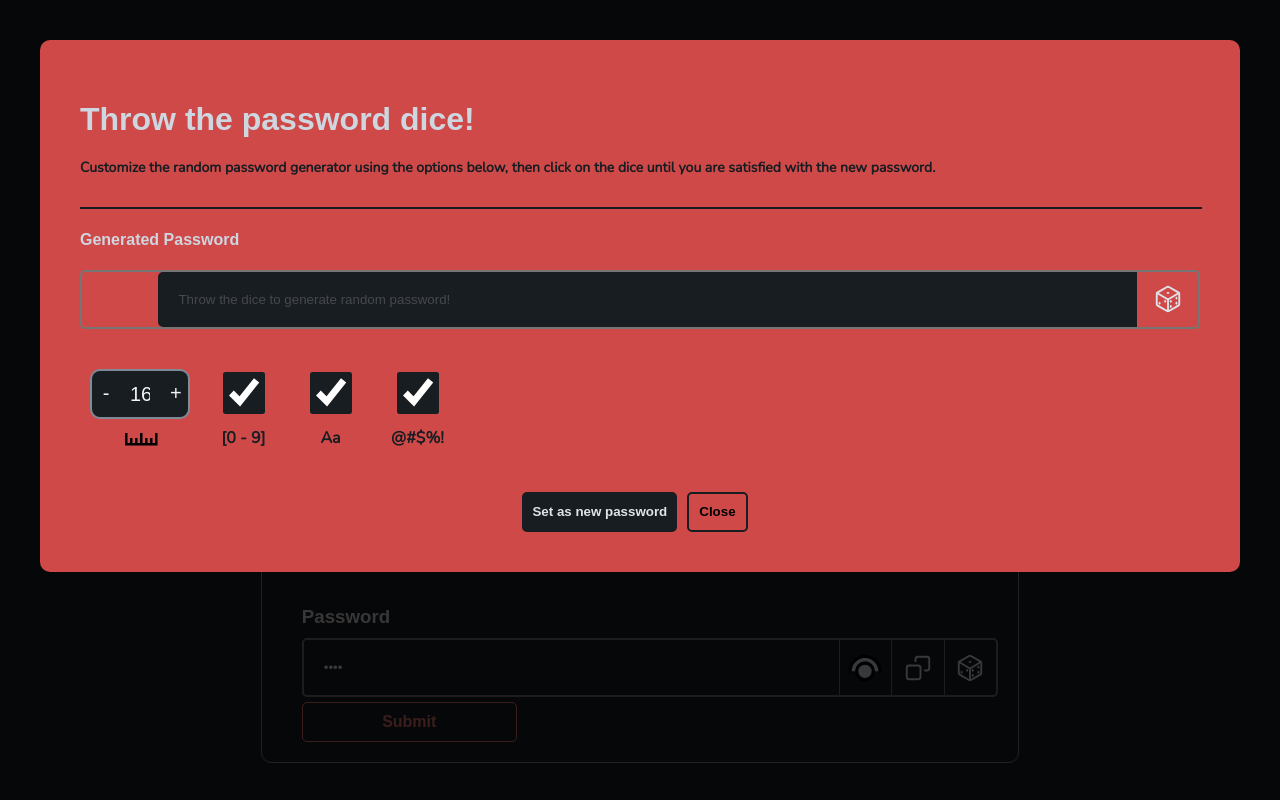
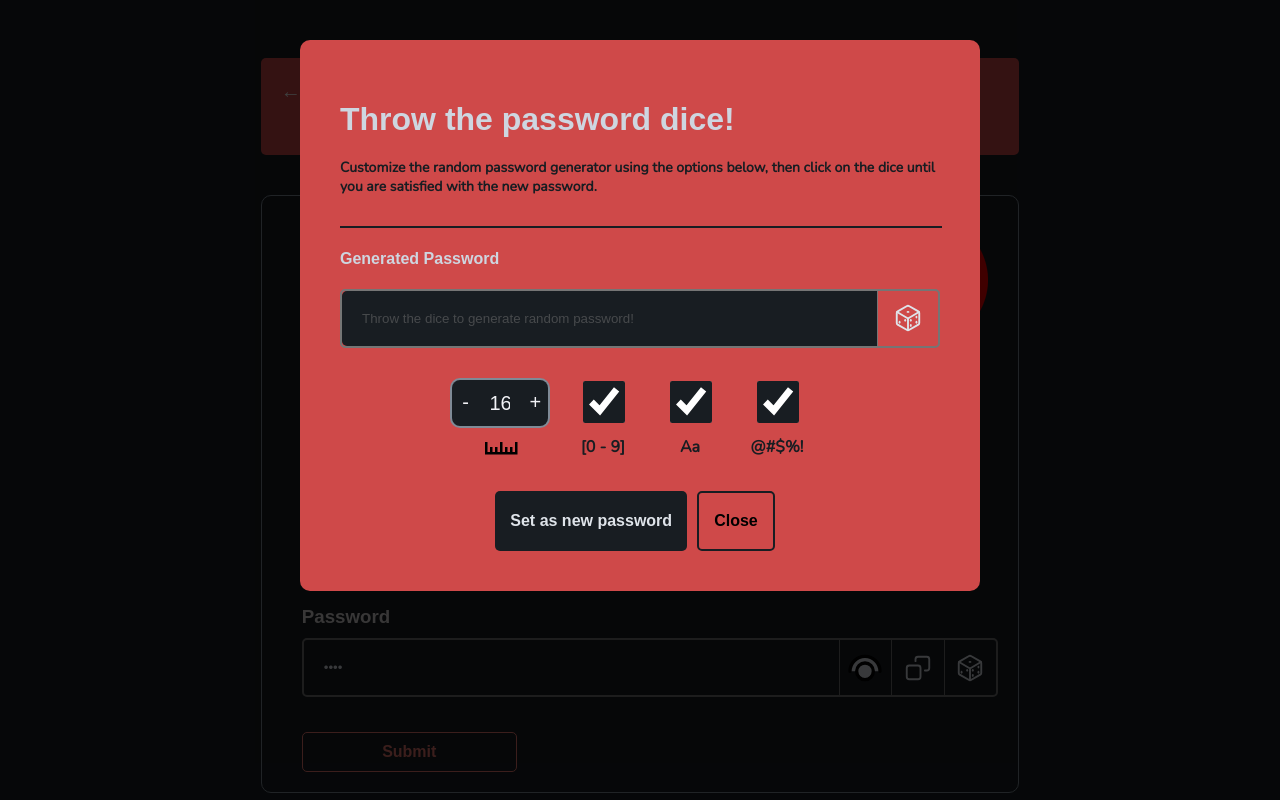
Before and after one commit to carlosperales95/django-password-management-app, a Django app: page /credential-create/ in a window 1280 px wide, after a click that opens the changed part. Run offline with Django 3.2, Linux system fonts and the light colour scheme; the visitor is signed in with stand-in values (Sample User, id 1).

Commit message:
fixed more styles

```diff
--- a/base/templates/base/credential_form.html
+++ b/base/templates/base/credential_form.html
@@ -48,7 +48,7 @@
             <p><b>Last updated:</b> {{form.last_updated.value}}</p>
         {% endif %}
 
-        <input class="button" type="submit" value="Submit">
+        <input class="button submit-form" type="submit" value="Submit">
     </form>
 
     <div id="modal" class="pg-modal">
@@ -59,7 +59,7 @@
             </p>
             <span class="pg-separator"></span>
             <h4>Generated Password</h4>
-            <div class="password-wrapper">
+            <div class="password-wrapper gen-wrapper">
                 <!-- {% load static %} -->
                 <input type="text" id="gen_password" name="gen_password" placeholder="Throw the dice to generate random password!">
                 <div class="dice-toggle" id="eye-toggle" onclick="generatePassword()"></div>
--- a/base/templates/base/main.html
+++ b/base/templates/base/main.html
@@ -423,10 +423,12 @@
         }
 
         .pg-modal-body {
+            width: 600px;
             padding: 40px;
             background-color: #cf4949;
             color: #ced6e0;
             border-radius: 10px;
+            margin: auto;
         }
 
         .pg-modal-body h1 {
@@ -457,9 +459,15 @@
             border: 1px #181d22 solid;
         }
 
+        .gen-wrapper {
+            margin-bottom: 30px;
+        }
+
         .password-control {
             display: flex;
-            margin: 40px 10px 40px 10px;
+            margin: auto;
+            justify-content: center;
+
         }
 
         .password-control .pc-input {
@@ -580,15 +588,22 @@
         .modal-control {
             display: flex;
             justify-content: center;
+            margin-top: 30px;
         }
 
         .modal-control button {
-            height: 40px;
-            padding: 10px;
+            height: 60px;
+            padding: 15px;
             border-radius: 5px;
             margin-right: 10px;
+            font-size: 16px;
             font-weight: bold;
         }
+
+        .submit-form {
+            margin-top: 30px;
+        }
+
         .modal-control button:hover {
             cursor: pointer;
             transition: background-color .1s ease-out;
```
